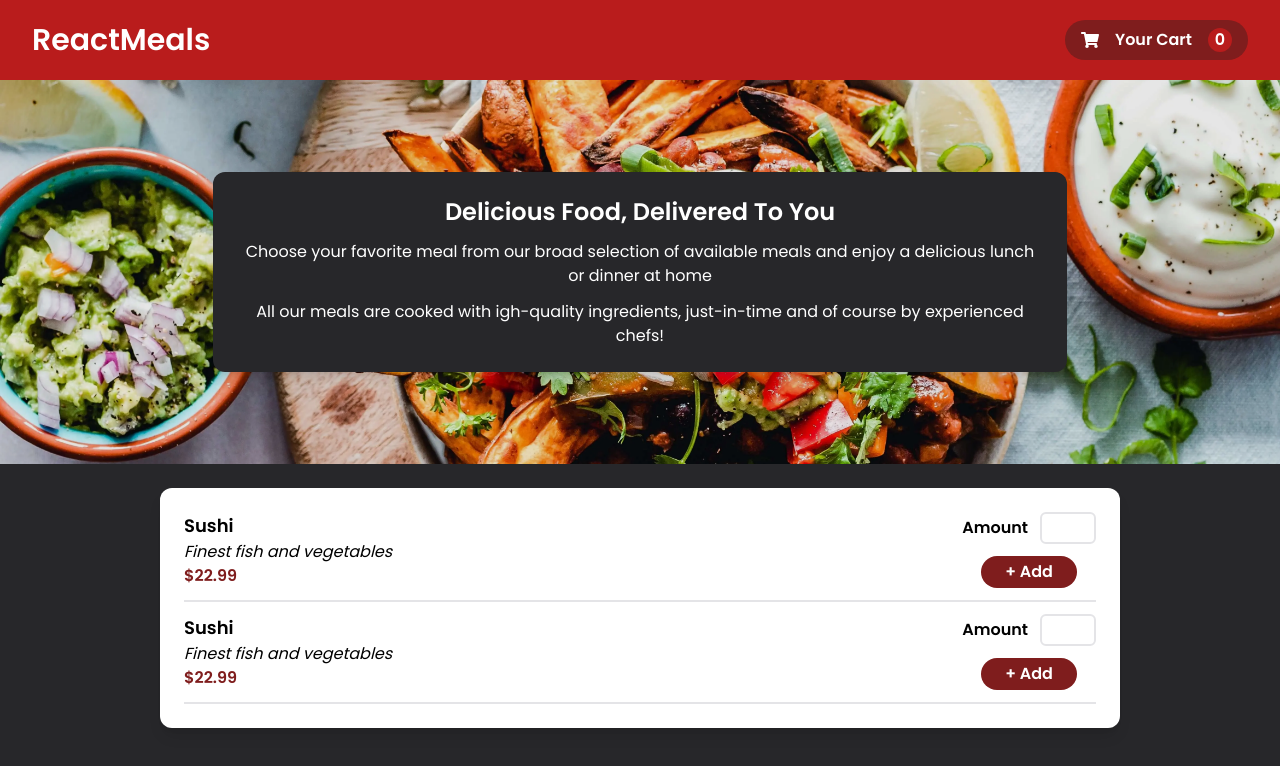
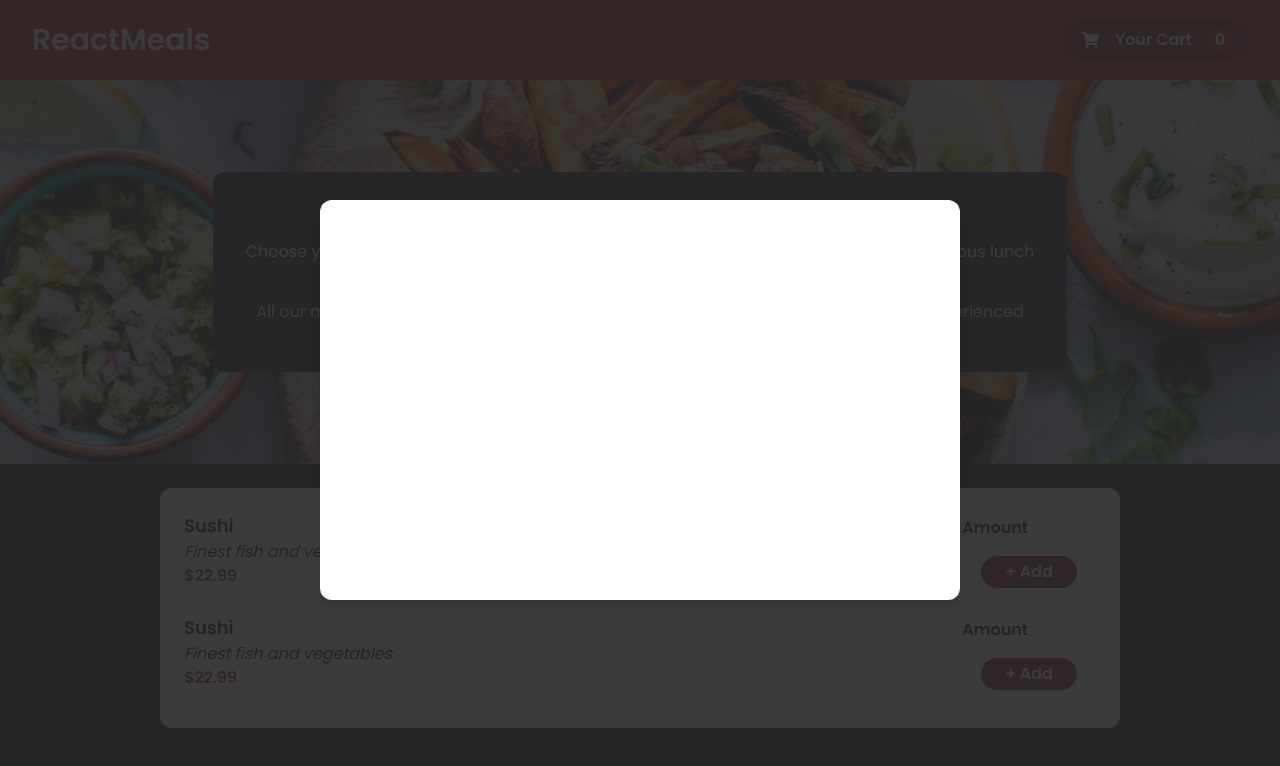
Before and after one commit to dmarts05/react-food-order, a React (Vite) app: page / in a window 1280 px wide. Shown: the top 766 px of the page. Built offline with nearby package versions, Linux system fonts and the light colour scheme; the HTML template or start-up script is replaced by a standard one.

Commit message:
Add CartModal with Portals

```diff
--- a/index.html
+++ b/index.html
@@ -7,6 +7,8 @@
     <title>Food Order App</title>
   </head>
   <body class="bg-zinc-800">
+    <div id="backdrop-root"></div>
+    <div id="overlay-root"></div>
     <div id="root"></div>
     <script type="module" src="/src/main.jsx"></script>
   </body>
--- a/src/components/Navbar/Cart.jsx
+++ b/src/components/Navbar/Cart.jsx
@@ -1,7 +1,9 @@
 import { FaShoppingCart } from 'react-icons/fa';
+import CartModal from './CartModal';
 
 export default function Cart() {
   return (
+    <>
       <div className='flex cursor-pointer select-none place-items-center justify-center gap-4 rounded-full bg-red-900 px-4 py-2 transition-colors duration-200 hover:bg-red-800'>
         <FaShoppingCart className='text-lg' />
         <span className='font-semibold'>Your Cart</span>
@@ -9,5 +11,7 @@ export default function Cart() {
           0
         </div>
       </div>
+      <CartModal />
+    </>
   );
 }
--- /dev/null
+++ b/src/components/Navbar/CartModal.jsx
@@ -0,0 +1,25 @@
+import { createPortal } from 'react-dom';
+import Card from '../UI/Card';
+
+const Backdrop = () => {
+  return (
+    <div className='fixed inset-0 z-10 h-full w-full bg-zinc-800 opacity-90'></div>
+  );
+};
+
+const ModalOverlay = () => {
+  return (
+    <Card className='fixed inset-1/4 z-20 text-black'>
+      {/* Meals go here */}
+    </Card>
+  );
+};
+
+export default function CartModal() {
+  return (
+    <>
+      {createPortal(<Backdrop />, document.getElementById('backdrop-root'))}
+      {createPortal(<ModalOverlay />, document.getElementById('overlay-root'))}
+    </>
+  );
+}
```
Lines whose indentation alone changed are shown as unchanged.
